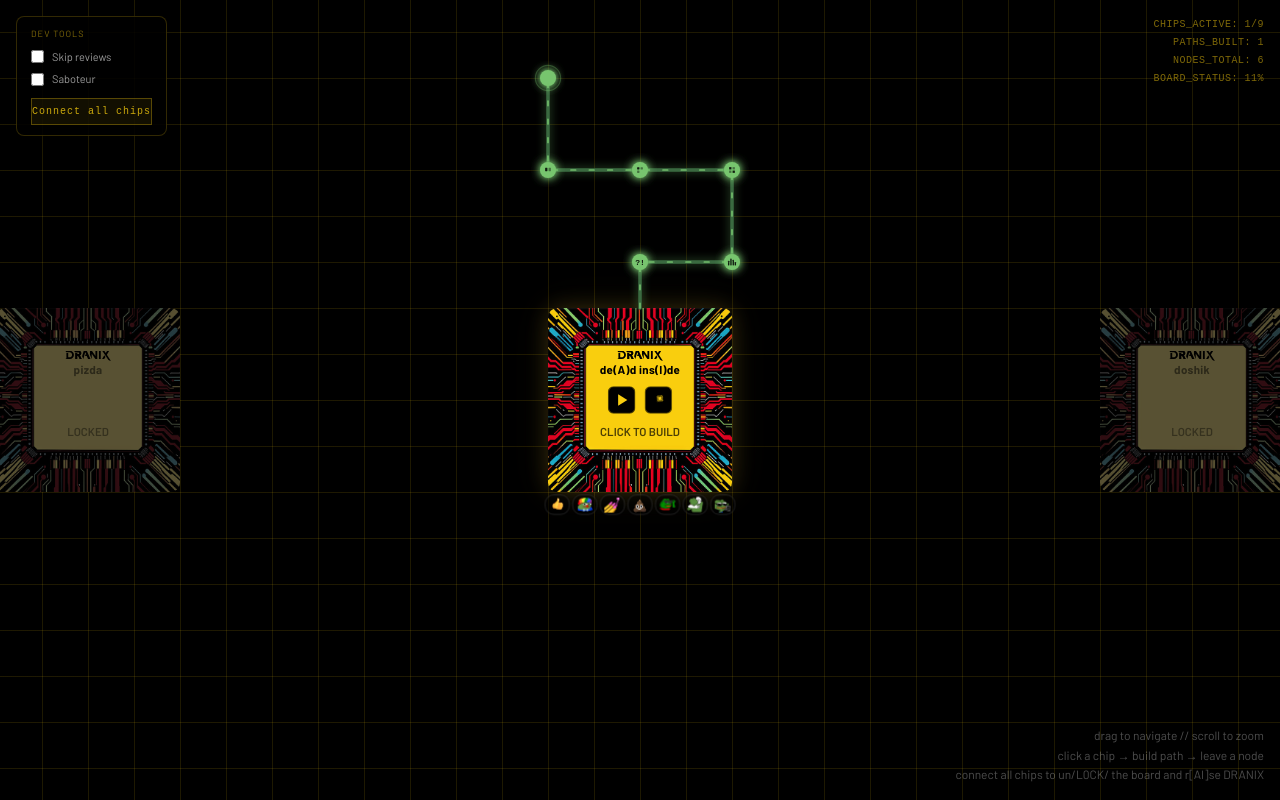
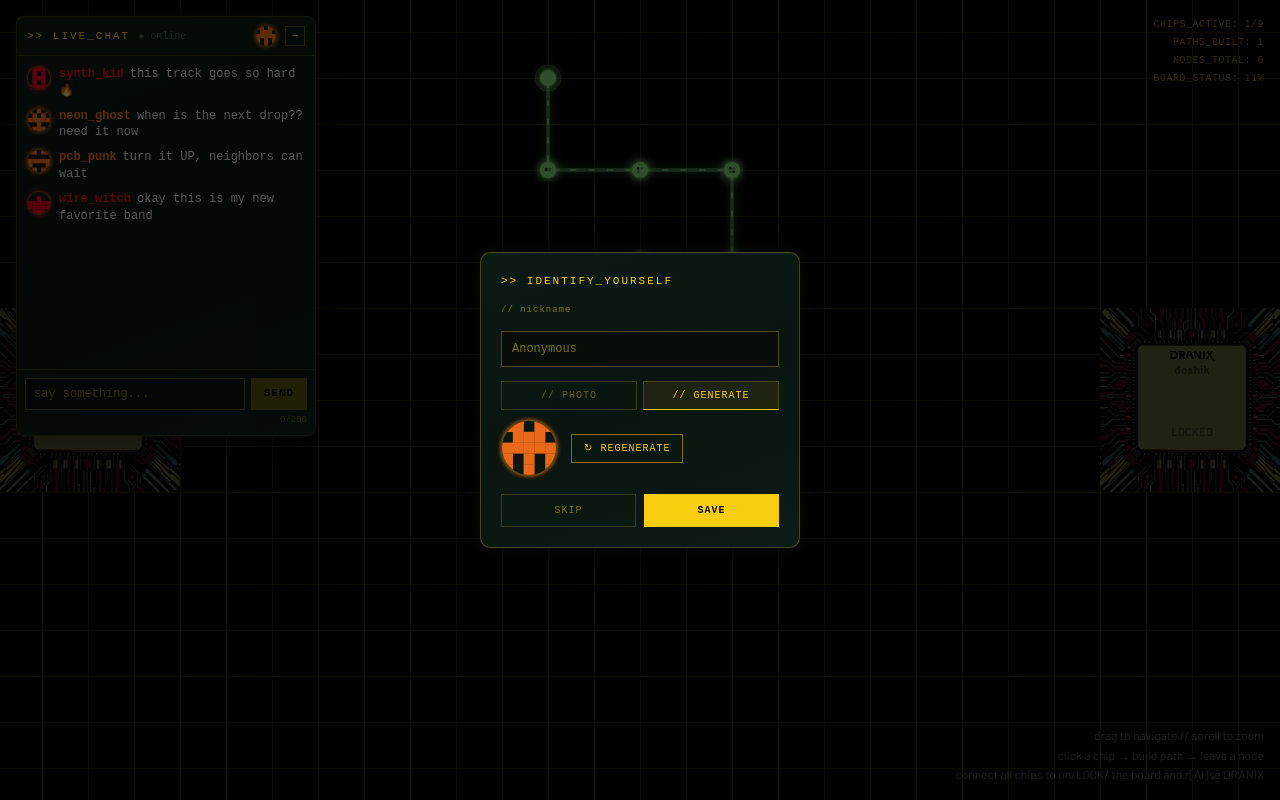
Before and after one commit to dranixband/dranixator, a React (Vite) app: page / in a window 1280 px wide. Built offline with nearby package versions, Linux system fonts and the light colour scheme.

Commit message:
feat(livechat): mount LiveChat overlay in App

```diff
--- a/src/App.tsx
+++ b/src/App.tsx
@@ -1,7 +1,13 @@
 import Board from './components/Board'
+import LiveChat from './components/livechat/LiveChat'
 
 function App() {
-  return <Board />
+  return (
+    <>
+      <Board />
+      <LiveChat />
+    </>
+  )
 }
 
 export default App
```
